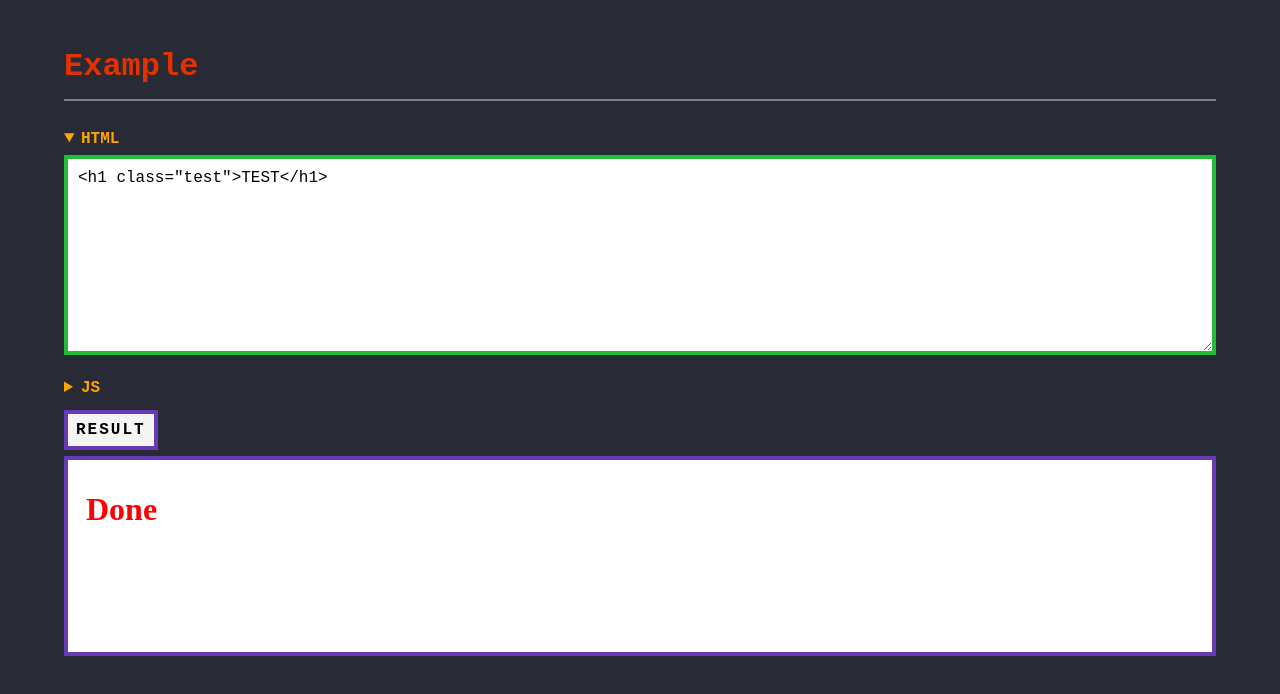
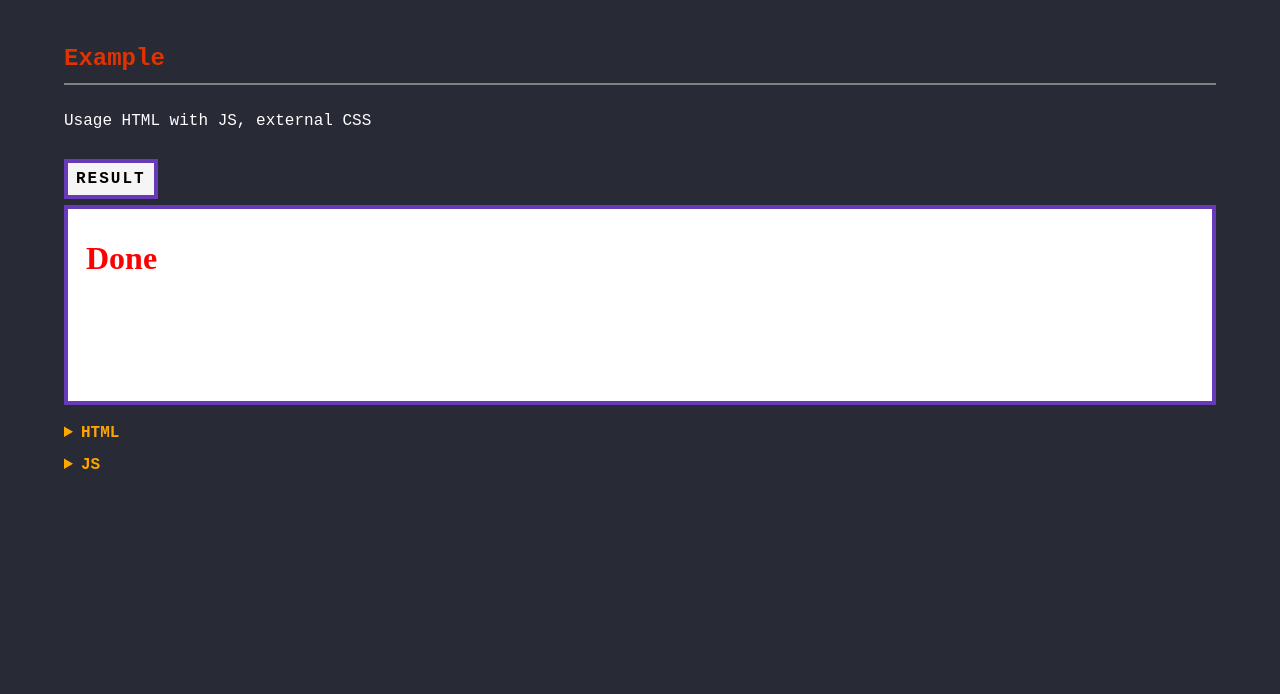
Before and after one commit to jlongyam/preview, a website: page src/play/example.html in a window 1280 px wide. Drawn offline with Linux system fonts and the light colour scheme.

Commit message:
feat: update examples

```diff
--- a/src/iframe.css
+++ b/src/iframe.css
@@ -61,7 +61,7 @@ iframe {
   color: black;
 }
 
-h1 {
+h1, h2, h3 {
   margin-top: -2.5%;
   border-bottom: 2px solid gray;
   color: #e03300
--- a/src/play/display.js
+++ b/src/play/display.js
@@ -13,12 +13,15 @@ window.addEventListener('load', function () {
   function innerHTML(title = 'Demo') {
     let txt = `
     <header>
-      <h1 title="title">${title}</h1>
+      <h2 title="title">${title}</h2>
+      <p>Usage HTML with JS, external CSS</p>
     </header>
-    <main id="main"></main>
-    <footer>
+    <main>
       <div id="result">RESULT</div>
       <iframe id="preview"></iframe>
+    </main>
+    <footer id="main">
+
     </footer>`
       ;
     return txt;
@@ -34,7 +37,6 @@ window.addEventListener('load', function () {
   function displayHtml(content = {}) {
     var snippet = {
       html: sourceCode({
-        open: true,
         title: 'HTML',
         id: 'txt_html',
         content: stripInitial(content.html).trim()
```
